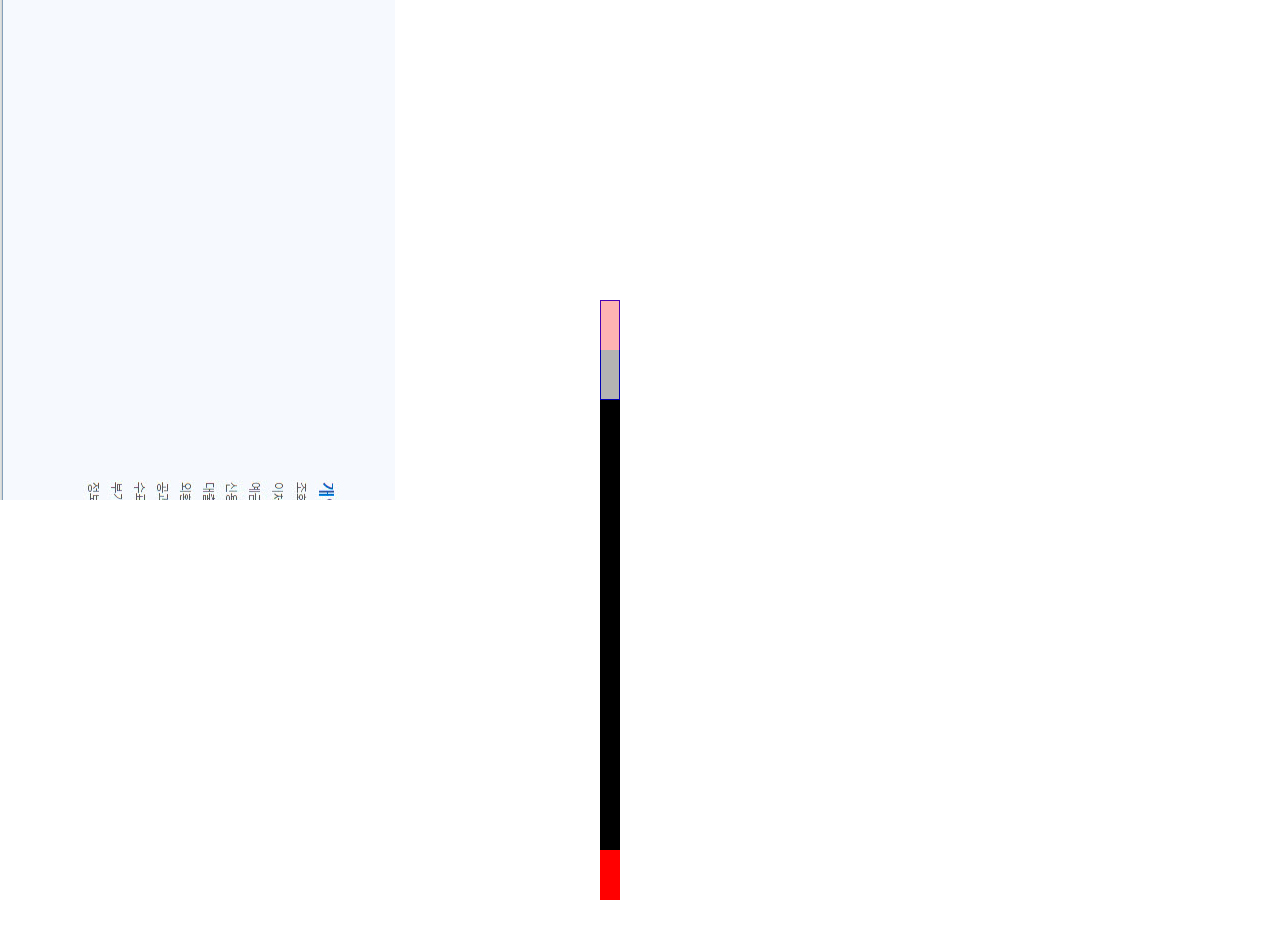
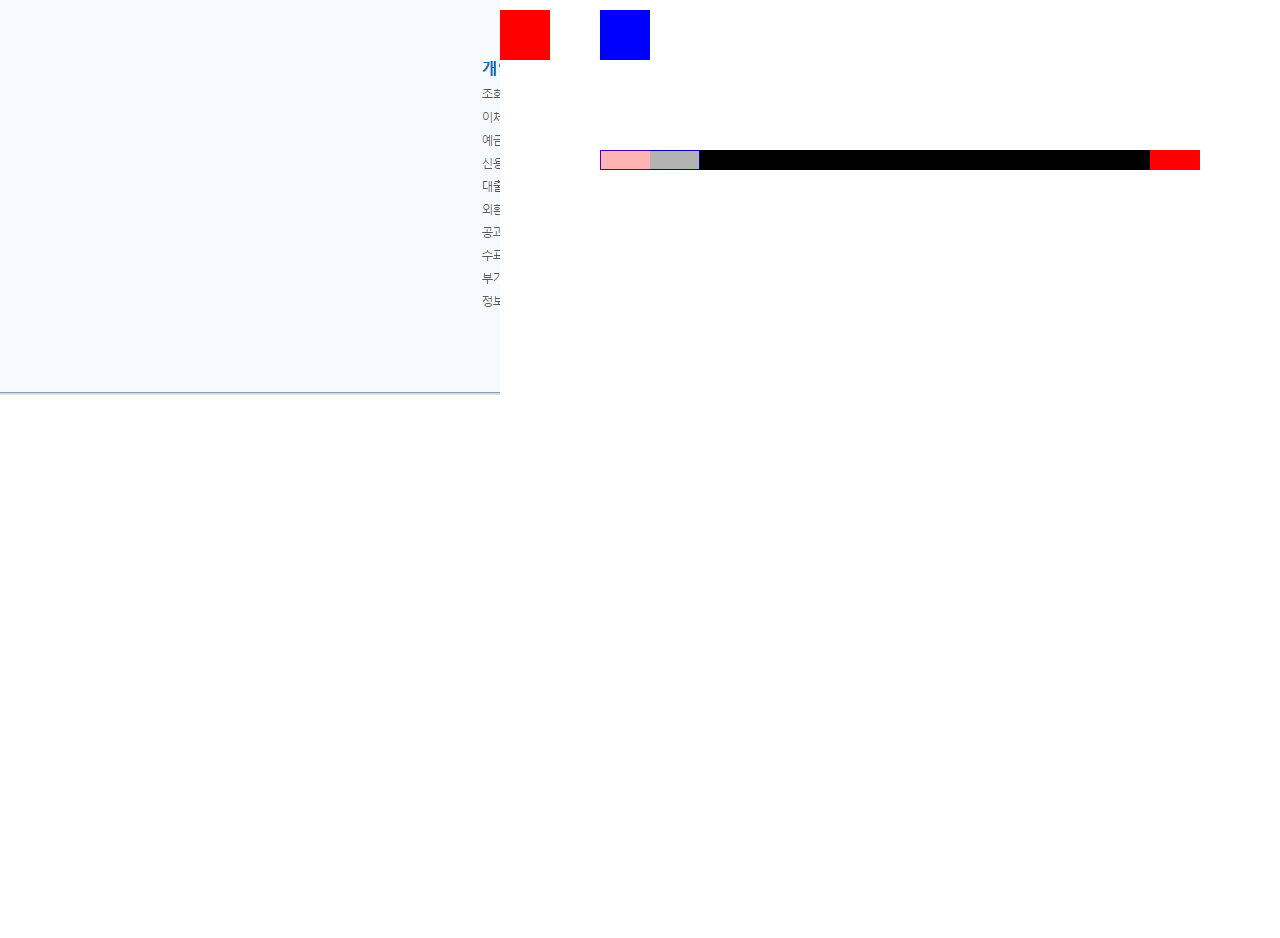
Before and after one commit to ParkYoungWoong/jquery.nicescroll.heroCustomizeScroller, a plain HTML site: page index.html in a window 1280 px wide. Shown: the top 938 px of the page. Before the commit the page ends 900 px from the top, so only its background shows below. Drawn offline with Linux system fonts and the light colour scheme.

Commit message:
Button Prev, Next 추가 - 버튼 클릭 이동 범위 옵션 추가 - 버튼 누르면 일정 범위 이동(%단위)
ScrollBar 영역 클릭 이벤트 추가
- SCrollBar  영역을 클릭하면 클릭한 지점으로 스크롤 이동 기능 추가

 기타
 - setPointer 함수 내용 정리 등

```diff
--- a/css/common.css
+++ b/css/common.css
@@ -1,8 +1,11 @@
+body {
+    height: 4000px;
+}
 .scroll_area {
-    /*width: 500px;*/
-    /*height: 395px;*/
-    width: 395px;
-    height: 500px;
+    width: 500px;
+    height: 395px;
+    /*width: 395px;*/
+    /*height: 500px;*/
     overflow: hidden;
 }
 .scroll_area img {
@@ -10,40 +13,60 @@
 }
 
 .scroll_box {
-    /*width: 600px;*/
-    /*height: 20px;*/
-    width: 20px;
-    height: 600px;
+    width: 600px;
+    height: 20px;
+    /*width: 20px;*/
+    /*height: 600px;*/
     background: red;
     position: absolute;
-    top: 300px;
+    top: 150px;
     left: 600px;
 }
 .scroller_realbox {
-    /*width: 500px;*/
-    /*height: 20px;*/
-    width: 20px;
-    height: 500px;
+    width: 500px;
+    height: 20px;
+    /*width: 20px;*/
+    /*height: 500px;*/
     background: black;
     position: absolute;
-    /*top: 0;*/
-    /*left: 50px;*/
-    left: 0;
-    top: 50px;
+    top: 0;
+    left: 50px;
+    /*left: 0;*/
+    /*top: 50px;*/
 }
 .scroller_pointer {
-    /*width: 100px;*/
-    /*height: 20px;*/
-    width: 20px;
-    height: 100px;
+    width: 100px;
+    height: 20px;
+    /*width: 20px;*/
+    /*height: 100px;*/
     background: white;
     position: absolute;
     top: 0;
     left: 0;
-    /*margin-left: -50px;*/
-    margin-top: -50px;
+    margin-left: -50px;
+    /*margin-top: -50px;*/
     opacity: 0.7;
     border: 1px solid blue;
     box-sizing: border-box;
     cursor: pointer;
 }
+.prev {
+    position: absolute;
+    top: 10px;
+    left: 500px;
+    width: 50px;
+    height: 50px;
+    background: red;
+    color: white;
+    cursor: pointer;
+}
+.next {
+    position: absolute;
+    top: 10px;
+    left: 600px;
+    width: 50px;
+    height: 50px;
+    background: blue;
+    color: white;
+    cursor: pointer;
+}
--- a/index.html
+++ b/index.html
@@ -14,12 +14,16 @@
 
 
 <div class="scroll_area">
-    <!--<img src="img/gnb_all_menu.jpg" alt="">-->
-    <img src="img/gnb_all_menu_vertical.jpg" alt="">
+    <img src="img/gnb_all_menu.jpg" alt="">
+    <!--<img src="img/gnb_all_menu_vertical.jpg" alt="">-->
 </div>
 
 
 <div class="scroll_box"></div>
 
+
+<div class="prev"></div>
+<div class="next"></div>
+
 </body>
 </html>
--- a/js/main.js
+++ b/js/main.js
@@ -1,6 +1,6 @@
 $(function () {
 
-    $('.scroll_box').customizeScroller({
+    var scroll = $('.scroll_box').customizeScroller({
         niceScrollOpts: {
             cursorcolor: "none",
             cursorwidth: 10,
@@ -14,7 +14,15 @@ $(function () {
             zindex: 990
         },
         scrollTarget: '.scroll_area',
-        mode: 'vertical'
+        mode: 'horizontal',
+        btnClickDistance: 10
+    });
+
+    $('.prev').on('click', function () {
+        scroll.prevScroll();
+    });
+    $('.next').on('click', function () {
+        scroll.nextScroll();
     });
 
 });
```
Also changed, not shown: js/jquery.nicescroll.heroCustomizeScroller.js.
